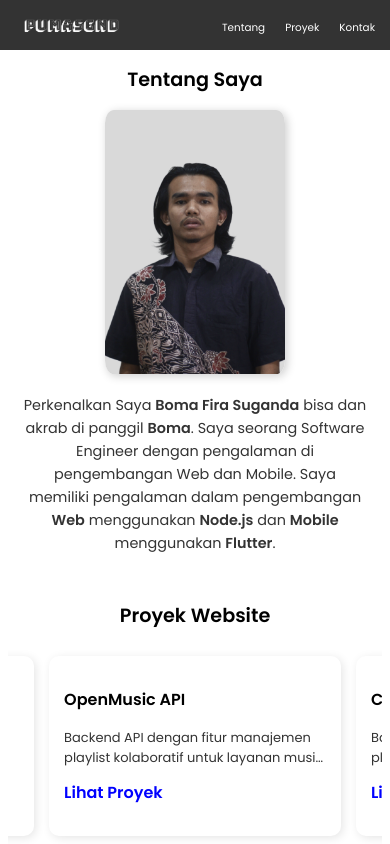
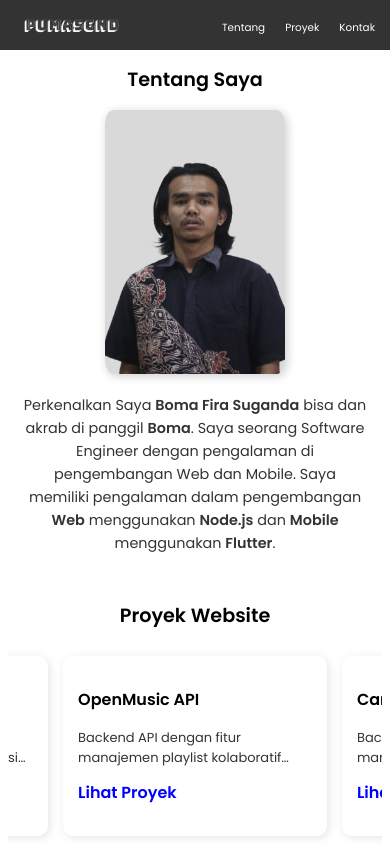
Before and after one commit to PumaSgnd/my-portfolio, a React (Create React App) app: page / in a window 390 px wide. Shown: the top 844 px of the page. Built offline with nearby package versions, Linux system fonts and the light colour scheme.

Commit message:
Update Projects.css

```diff
--- a/src/css/Projects.css
+++ b/src/css/Projects.css
@@ -83,7 +83,8 @@
     overflow-x: auto;
     scroll-snap-type: x mandatory;
     gap: 15px;
-    padding: 10px 0;
+    padding: 10px 20px;
+    scroll-padding: 0 20px;
     -webkit-overflow-scrolling: touch;
   }
 
@@ -92,7 +93,7 @@
     min-width: 70%;
     padding: 15px;
     border-radius: 10px;
-    scroll-snap-align: left;
+    scroll-snap-align: center;
     box-shadow: 2px 2px 10px rgba(0, 0, 0, 0.1);
     transition: transform 0.2s ease-in-out;
   }
```
